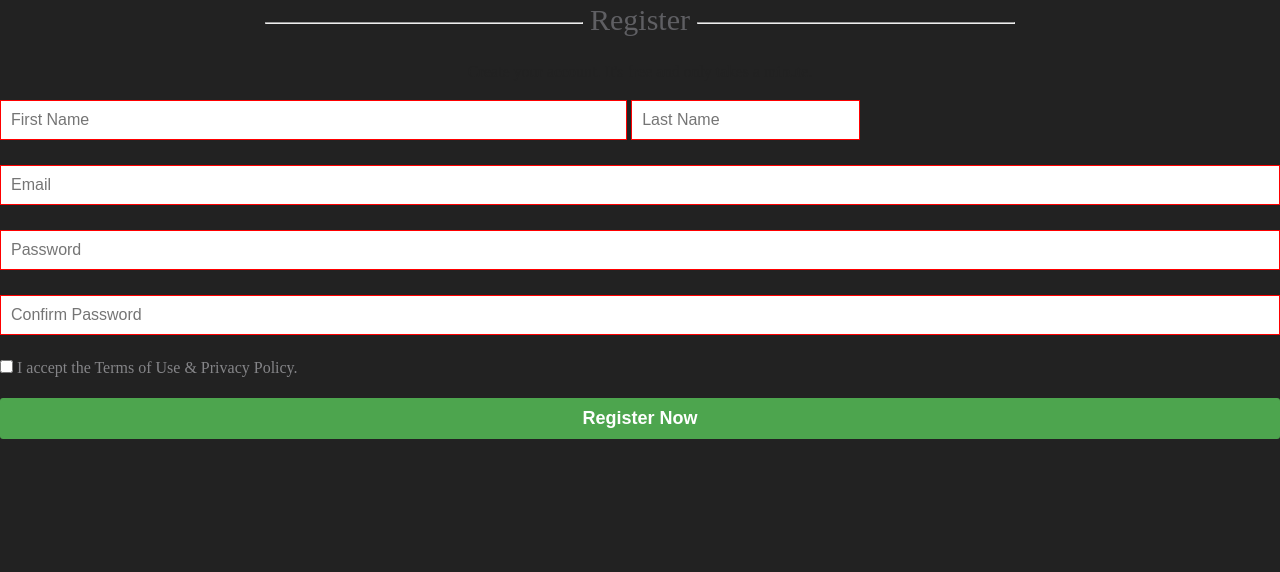
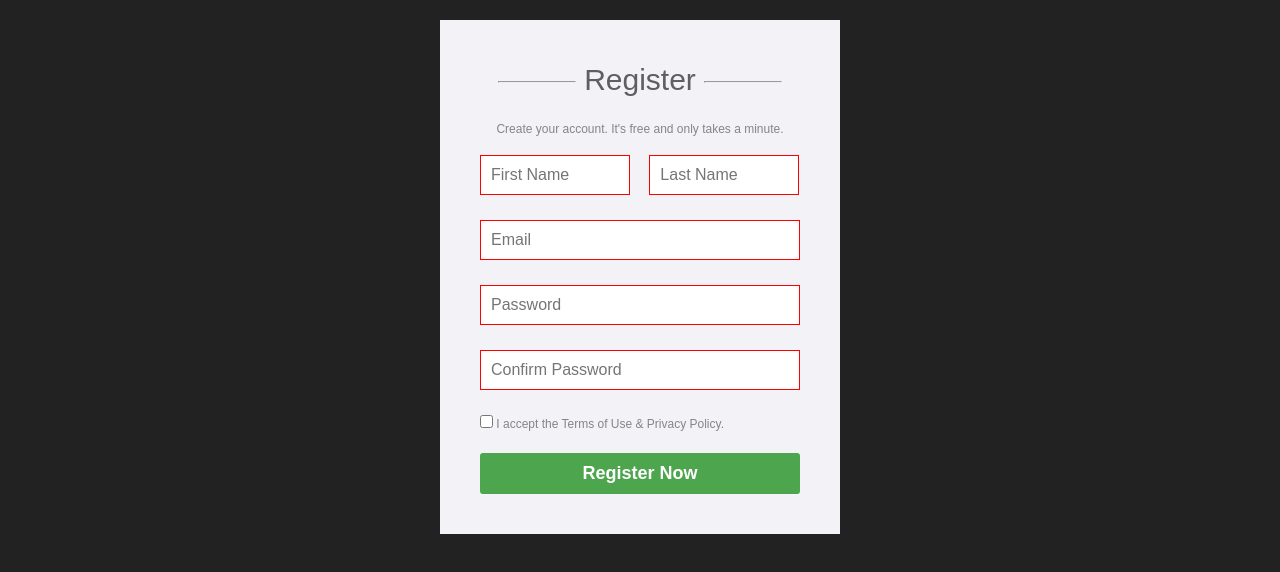
Before and after one commit to Kseniia98/form-register, a plain HTML site: page index.html in a window 1280 px wide. Drawn offline with Linux system fonts and the light colour scheme.

Commit message:
Add margin for input

```diff
--- a/style.css
+++ b/style.css
@@ -6,9 +6,10 @@ body{
   background-color: rgb(34, 34, 34);
 }
 
-main{
+article{
   margin: 20px auto;
   max-width: 400px;
+  min-width: 350px;
   padding: 40px;
 
   background-color: #F3F2F7;
@@ -62,7 +63,12 @@ input:invalid{
 }
 
 .input-name{
-  width: 49%;
+  width: 150px;
+}
+
+.input-last-name{
+  width: 150px;
+  margin-left: 5%;
 }
 
 .input-login{
```
